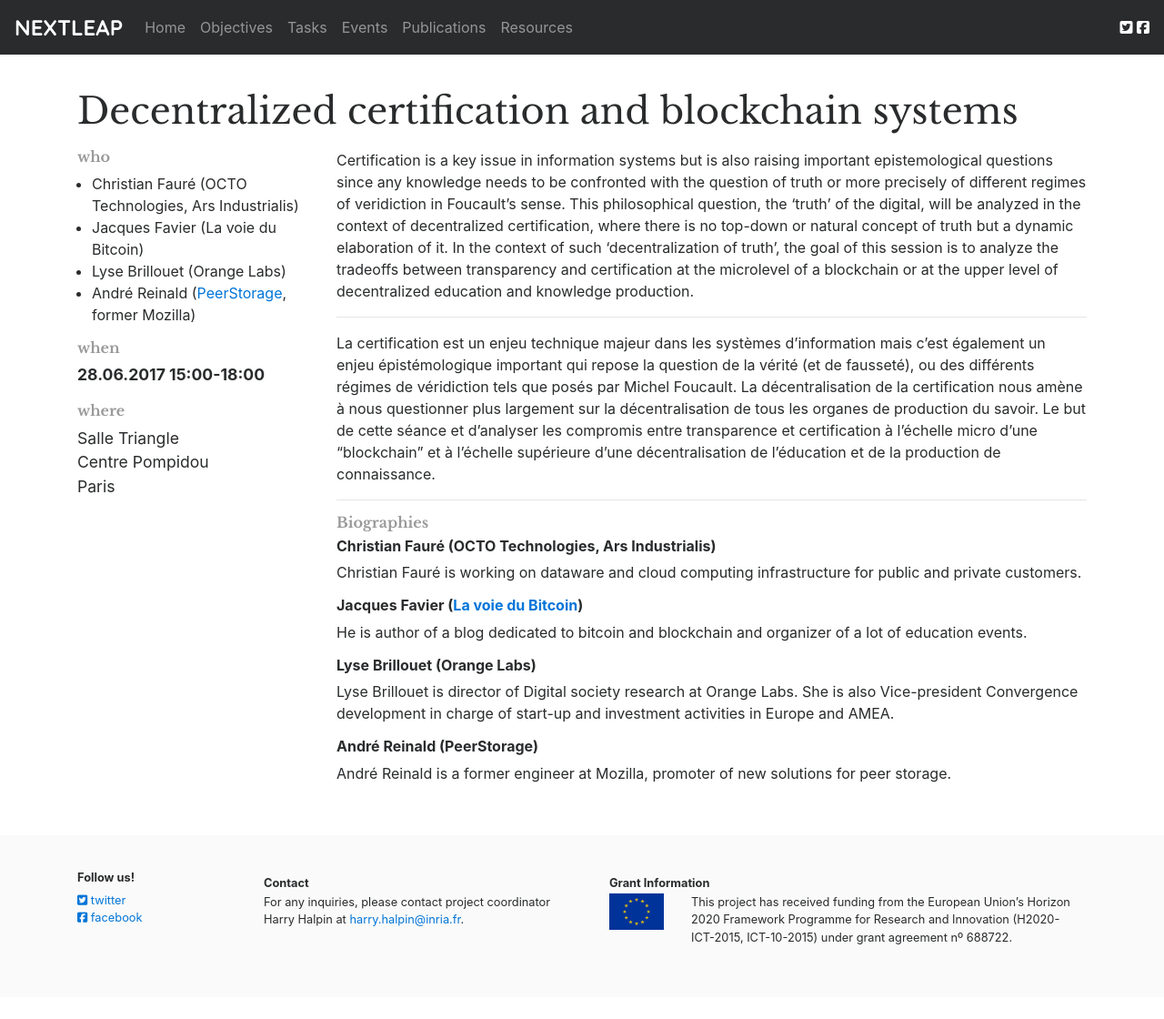
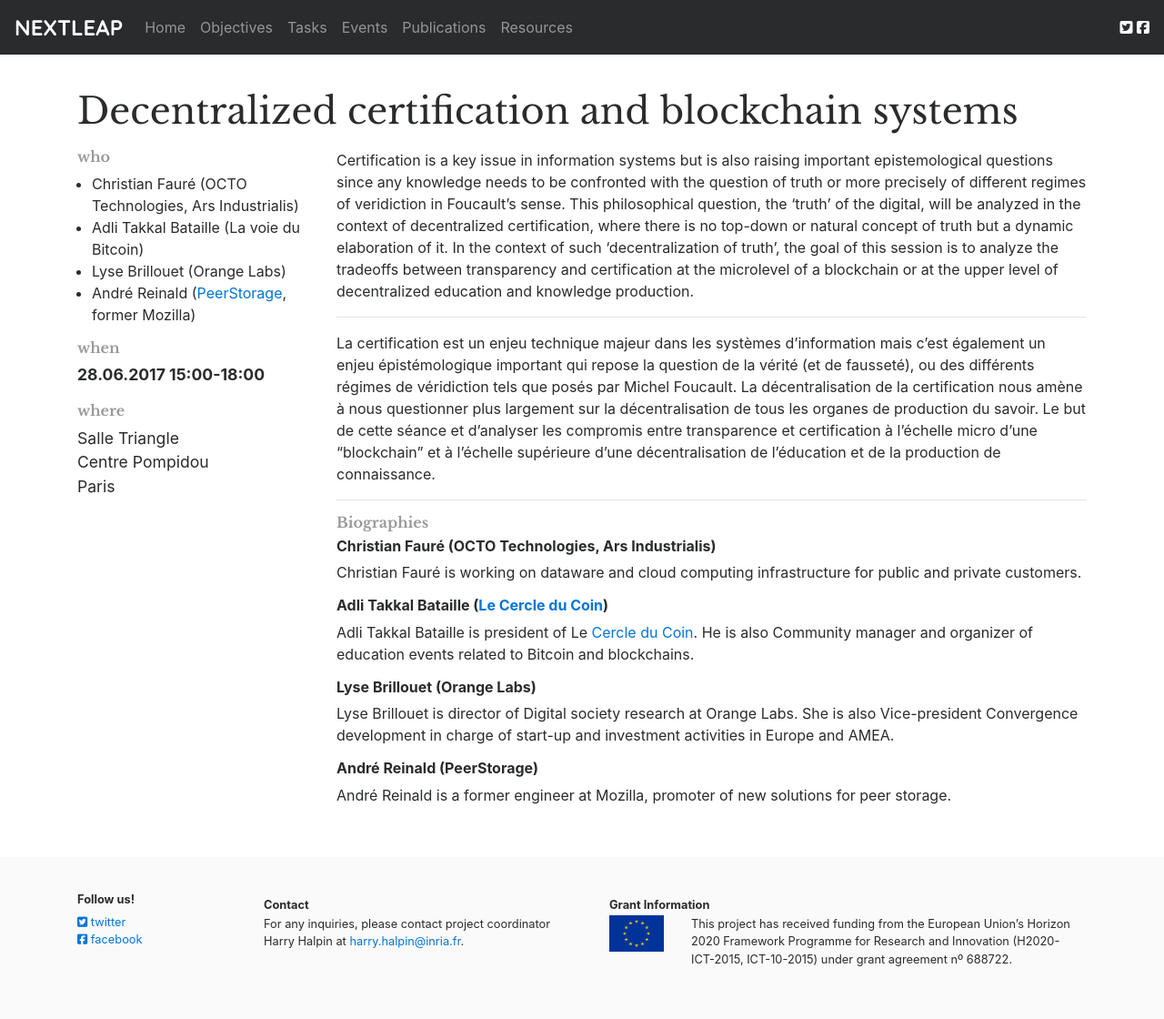
Before and after one commit to nextleap-project/nextleap-website, a Jekyll site: the page built from _seminars/2017-5.md, in a window 1280 px wide. Shown: the whole page at 91% size. Built offline with Jekyll 4.4.1, drawn with Linux system fonts in a browser that asks for light colours; nearby versions of some CDN libraries; before the commit the page ends 1096 px from its top, so only the background shows below that.

Commit message:
intervenant

```diff
--- a/_seminars/2017-5.md
+++ b/_seminars/2017-5.md
@@ -10,7 +10,7 @@
 
 speakers:
 - Christian Fauré (OCTO Technologies, Ars Industrialis)
-- Jacques Favier (La voie du Bitcoin)
+- Adli Takkal Bataille (La voie du Bitcoin)
 - Lyse Brillouet (Orange Labs)
 - André Reinald (<a href="http://peerstorage.org/">PeerStorage</a>, former Mozilla)
 
@@ -33,9 +33,9 @@
 
 Christian Fauré is working on dataware and cloud computing infrastructure for public and private customers.
 
-##### Jacques Favier ([La voie du Bitcoin](http://blog.lavoiedubitcoin.info/))
+##### Adli Takkal Bataille ([Le Cercle du Coin](http://lecercleducoin.fr/))
 
-He is author of a blog dedicated to bitcoin and blockchain and organizer of a lot of education events.
+Adli Takkal Bataille is president of Le [Cercle du Coin](http://lecercleducoin.fr/). He is also Community manager and organizer of education events related to Bitcoin and blockchains.
 
 ##### Lyse Brillouet (Orange Labs)
 
```
